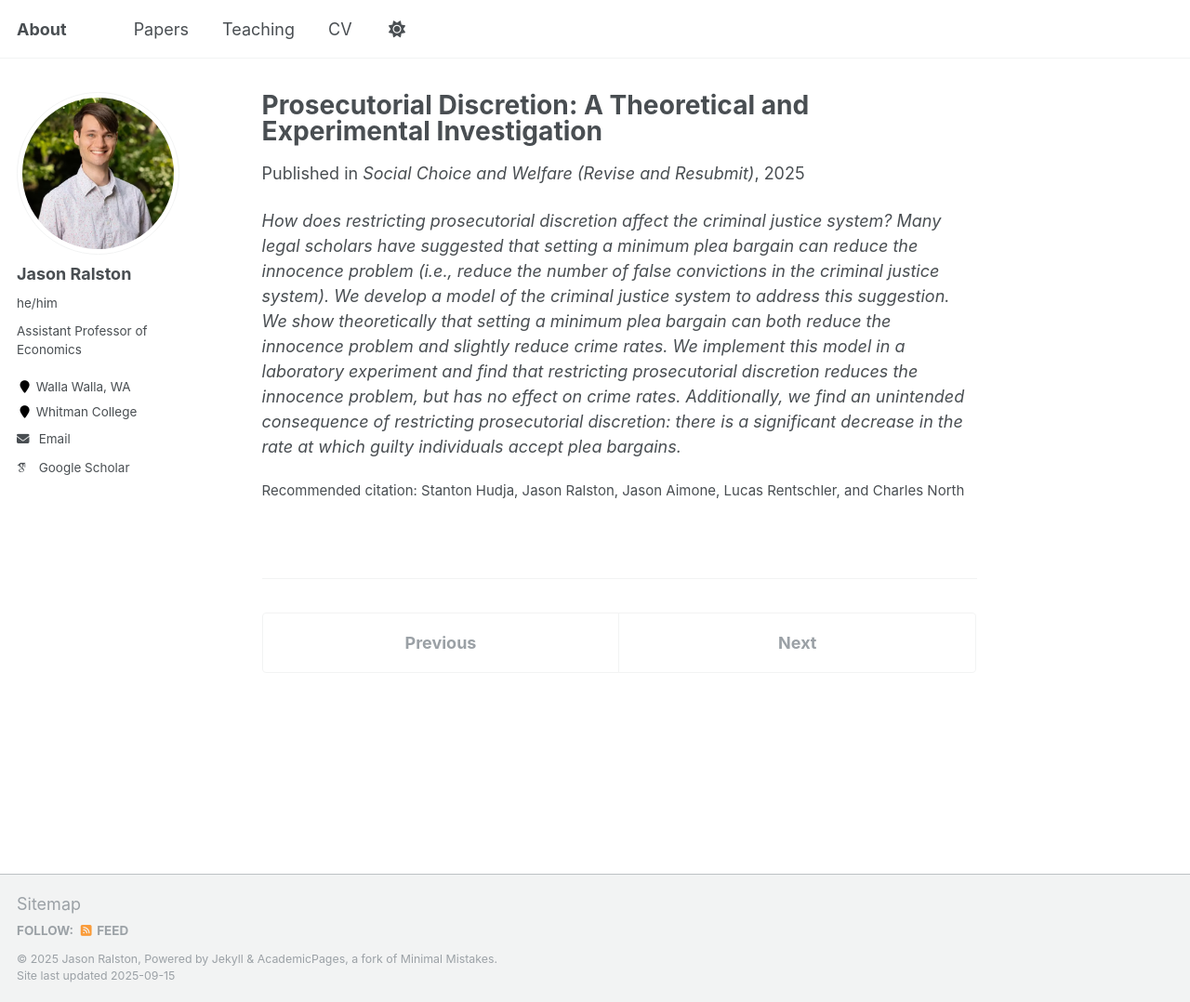
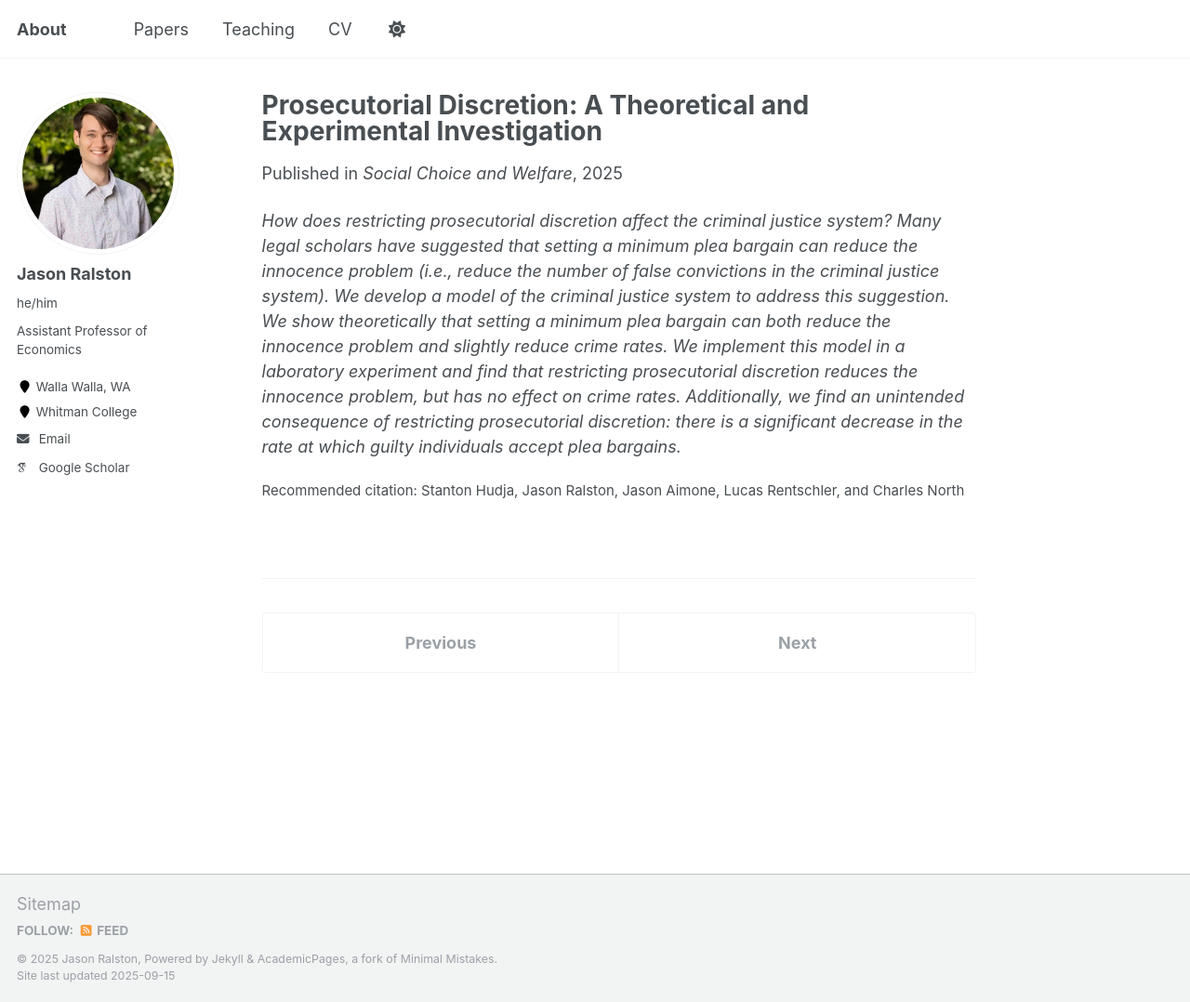
Before and after one commit to jasonralston/jasonralston.github.io, a Jekyll site: the page built from _publications/ProsDisc.md, in a window 1280 px wide and 1078 px high. Shown: the whole window at 93% size. Built offline with Jekyll 4.4.1, drawn with Linux system fonts in a browser that asks for light colours; some web fonts are replaced; part of the change alters nothing that is shown.

Commit message:
Update ProsDisc.md

```diff
--- a/_publications/ProsDisc.md
+++ b/_publications/ProsDisc.md
@@ -1,10 +1,12 @@
 ---
 title: "Prosecutorial Discretion: A Theoretical and Experimental Investigation"
+authors: "Stanton Hudja, Jason Ralston, Jason Aimone, Lucas Rentschler, and Charles North"
 collection: publications
+venue: "Social Choice and Welfare"
 permalink: /publication/ProsDisc
 excerpt: 'How does restricting prosecutorial discretion affect the criminal justice system? Many legal scholars have suggested that setting a minimum plea bargain can reduce the innocence problem (i.e., reduce the number of false convictions in the criminal justice system). We develop a model of the criminal justice system to address this suggestion. We show theoretically that setting a minimum plea bargain can both reduce the innocence problem and slightly reduce crime rates. We implement this model in a laboratory experiment and find that restricting prosecutorial discretion reduces the innocence problem, but has no effect on crime rates. Additionally, we find an unintended consequence of restricting prosecutorial discretion: there is a significant decrease in the rate at which guilty individuals accept plea bargains.'
-date: 2025-02-23
-venue: 'Social Choice and Welfare (Revise and Resubmit)'
+year: 2025
+accepted_on: 2025-09-13
 paperurl:
 citation: Stanton Hudja, Jason Ralston, Jason Aimone, Lucas Rentschler, and Charles North
 status: accepted
```
